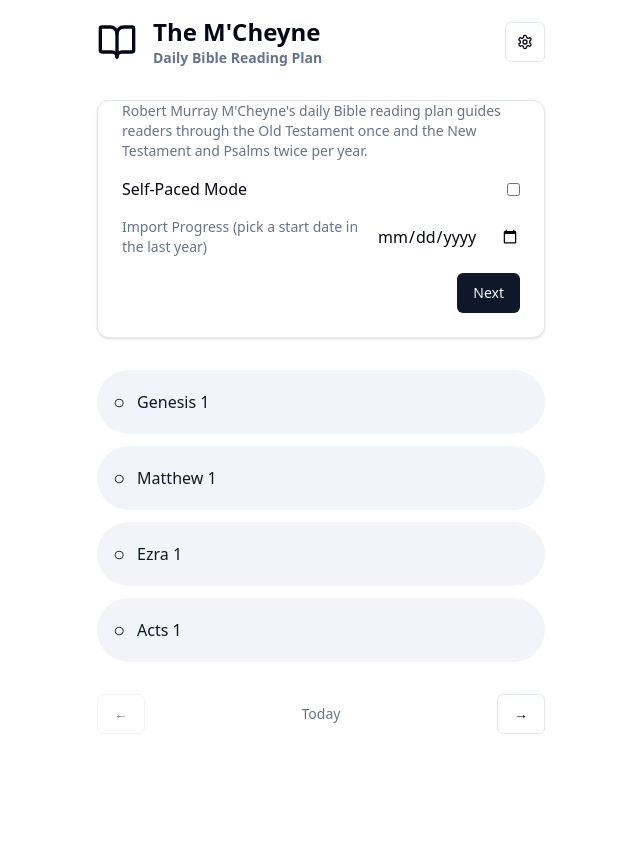
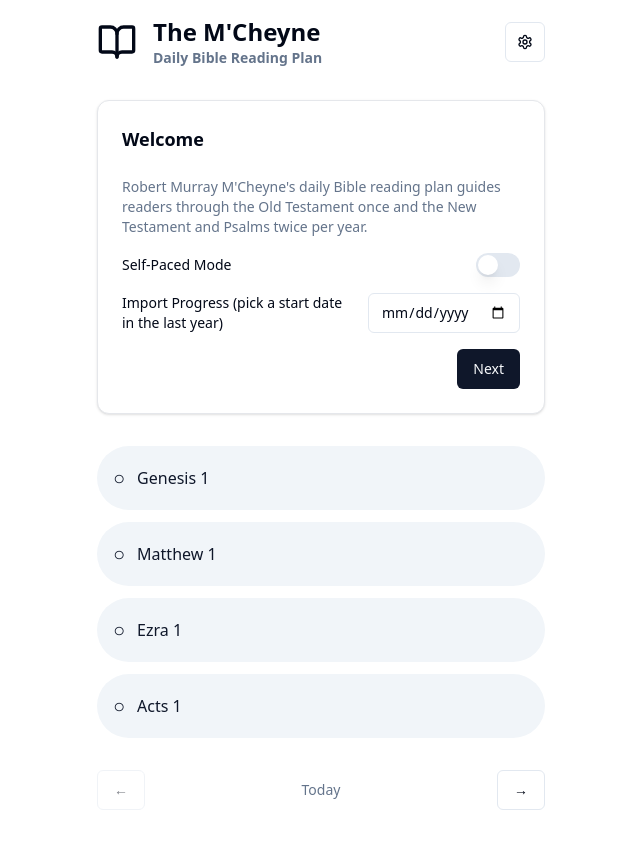
Before and after one commit to felipeS/mcheyne-web, a Next.js app: page /en in a window 1280 px wide. Shown: the top 848 px of the page, without its empty margins (319-959 px from the left). Before the commit the page ends 826 px from the top, so only its background shows below. Built offline with nearby package versions, Linux system fonts and the light colour scheme.

Commit message:
Enhance onboarding experience with localized titles; update global styles for date input theme support; modify layout meta tags for correct URLs; add date utility functions for better date handling.

```diff
--- a/app/[locale]/layout.tsx
+++ b/app/[locale]/layout.tsx
@@ -51,7 +51,7 @@
         <link rel="shortcut icon" href="/favicon.ico" />
 
         <meta name="twitter:card" content="summary" />
-        <meta name="twitter:url" content="https://your-domain.com" />
+        <meta name="twitter:url" content="https://www.mcheyne.app" />
         <meta name="twitter:title" content="M'Cheyne Reading Plan" />
         <meta
           name="twitter:description"
@@ -59,7 +59,7 @@
         />
         <meta
           name="twitter:image"
-          content="https://your-domain.com/icons/icon-192x192.png"
+          content="https://www.mcheyne.app/icons/icon-192x192.png"
         />
         <meta name="twitter:creator" content="@yourusername" />
         <meta property="og:type" content="website" />
@@ -69,10 +69,10 @@
           content="Daily Bible reading plan following Robert Murray M'Cheyne's schedule"
         />
         <meta property="og:site_name" content="M'Cheyne Reading Plan" />
-        <meta property="og:url" content="https://your-domain.com" />
+        <meta property="og:url" content="https://www.mcheyne.app" />
         <meta
           property="og:image"
-          content="https://your-domain.com/icons/icon-192x192.png"
+          content="https://www.mcheyne.app/icons/icon-192x192.png"
         />
       </head>
       <body>
--- a/app/globals.css
+++ b/app/globals.css
@@ -5,6 +5,7 @@
 
 :root {
   /* Light theme (default) */
+  color-scheme: light dark;
   --background: 0 0% 100%;
   --foreground: 222.2 84% 4.9%;
 
@@ -142,3 +143,17 @@
   background-color: hsl(var(--background));
   color: hsl(var(--foreground));
 }
+
+/* Date input dark theme support */
+input[type="date"] {
+  color-scheme: light dark;
+}
+
+/* Ensure date input respects theme colors */
+.dark input[type="date"] {
+  color-scheme: dark;
+}
+
+.light input[type="date"] {
+  color-scheme: light;
+}
--- a/messages/en.json
+++ b/messages/en.json
@@ -23,6 +23,7 @@
     "close": "Close"
   },
   "onboarding": {
+    "title": "Welcome",
     "intro": "Robert Murray M'Cheyne's daily Bible reading plan guides readers through the Old Testament once and the New Testament and Psalms twice per year.",
     "selfPaced": "Self-Paced Mode",
     "importProgress": "Import Progress (pick a start date in the last year)",
--- a/messages/es.json
+++ b/messages/es.json
@@ -23,6 +23,7 @@
     "close": "Cerrar"
   },
   "onboarding": {
+    "title": "Bienvenido",
     "intro": "El plan de lectura bíblica diaria de Robert Murray M'Cheyne guía a los lectores a través del Antiguo Testamento una vez y del Nuevo Testamento y los Salmos dos veces al año.",
     "selfPaced": "Modo autodidacta",
     "importProgress": "Importar progreso (elige una fecha de inicio del último año)",
--- a/src/components/onboarding.tsx
+++ b/src/components/onboarding.tsx
@@ -1,32 +1,49 @@
-"use client"
+"use client";
 
-import { usePlan } from '@/context/PlanProvider'
-import { Button } from '@/components/ui/button'
-import { Card, CardContent } from '@/components/ui/card'
-import { useTranslations } from 'next-intl'
+import { usePlan } from "@/context/PlanProvider";
+import { Button } from "@/components/ui/button";
+import { Card, CardContent, CardHeader } from "@/components/ui/card";
+import { useTranslations } from "next-intl";
+import { Switch } from "@/components/ui/switch";
+import { Label } from "./ui/label";
+import { Input } from "./ui/input";
 
 export function Onboarding() {
-  const t = useTranslations('onboarding')
-  const { onboarded, setOnboarded, isSelfPaced, setSelfPaced, changeStartDate } = usePlan()
+  const t = useTranslations("onboarding");
+  const {
+    onboarded,
+    setOnboarded,
+    isSelfPaced,
+    setSelfPaced,
+    changeStartDate,
+  } = usePlan();
 
-  if (onboarded) return null
+  if (onboarded) return null;
 
   return (
     <Card className="w-full max-w-md">
+      <CardHeader className="text-lg font-bold">{t("title")}</CardHeader>
       <CardContent className="space-y-4">
-        <div className="text-sm text-muted-foreground">{t('intro')}</div>
+        <div className="text-sm text-muted-foreground">{t("intro")}</div>
         <div className="flex items-center justify-between">
-          <div className="font-medium">{t('selfPaced')}</div>
-          <input type="checkbox" checked={isSelfPaced} onChange={e => setSelfPaced(e.target.checked)} />
+          <div className="text-sm font-normal">{t("selfPaced")}</div>
+          <Switch checked={isSelfPaced} onCheckedChange={setSelfPaced} />
         </div>
-        <div className="flex items-center justify-between">
-          <label className="text-sm text-muted-foreground">{t('importProgress')}</label>
-          <input type="date" onChange={e => e.target.value && changeStartDate(new Date(e.target.value))} />
+        <div className="flex items-center justify-between gap-4">
+          <Label className="text-sm font-normal" htmlFor="startDate">
+            {t("importProgress")}
+          </Label>
+          <Input
+            id="startDate"
+            type="date"
+            className="w-auto"
+            onChange={(e) => changeStartDate(new Date(e.target.value))}
+          />
         </div>
         <div className="flex justify-end">
-          <Button onClick={() => setOnboarded(true)}>{t('next')}</Button>
+          <Button onClick={() => setOnboarded(true)}>{t("next")}</Button>
         </div>
       </CardContent>
     </Card>
-  )
+  );
 }
--- a/src/components/settings-dialog.tsx
+++ b/src/components/settings-dialog.tsx
@@ -16,6 +16,7 @@
 import { useState } from "react";
 import { ThemeToggle } from "./theme-toggle";
 import { useSettings } from "@/context/SettingsContext";
+import { formatDateInput } from "@/lib/dateUtils";
 
 export function SettingsDialog() {
   const t = useTranslations("settings");
@@ -95,10 +96,3 @@
     </div>
   );
 }
-
-function formatDateInput(d: Date) {
-  const y = d.getFullYear();
-  const m = String(d.getMonth() + 1).padStart(2, "0");
-  const day = String(d.getDate()).padStart(2, "0");
-  return `${y}-${m}-${day}`;
-}
--- /dev/null
+++ b/src/lib/dateUtils.ts
@@ -0,0 +1,28 @@
+/**
+ * Formats a Date object to YYYY-MM-DD format for HTML date inputs
+ * @param date - The Date object to format
+ * @returns A string in YYYY-MM-DD format
+ */
+export function formatDateInput(date: Date): string {
+  const year = date.getFullYear();
+  const month = String(date.getMonth() + 1).padStart(2, "0");
+  const day = String(date.getDate()).padStart(2, "0");
+  return `${year}-${month}-${day}`;
+}
+
+/**
+ * Parses a date string in YYYY-MM-DD format to a Date object
+ * @param dateString - The date string in YYYY-MM-DD format
+ * @returns A Date object
+ */
+export function parseDateInput(dateString: string): Date {
+  return new Date(dateString);
+}
+
+/**
+ * Gets today's date formatted for HTML date inputs
+ * @returns Today's date in YYYY-MM-DD format
+ */
+export function getTodayFormatted(): string {
+  return formatDateInput(new Date());
+}
```
Also changed, not shown: 1 other file (tests, documents, lock files or other folders).
